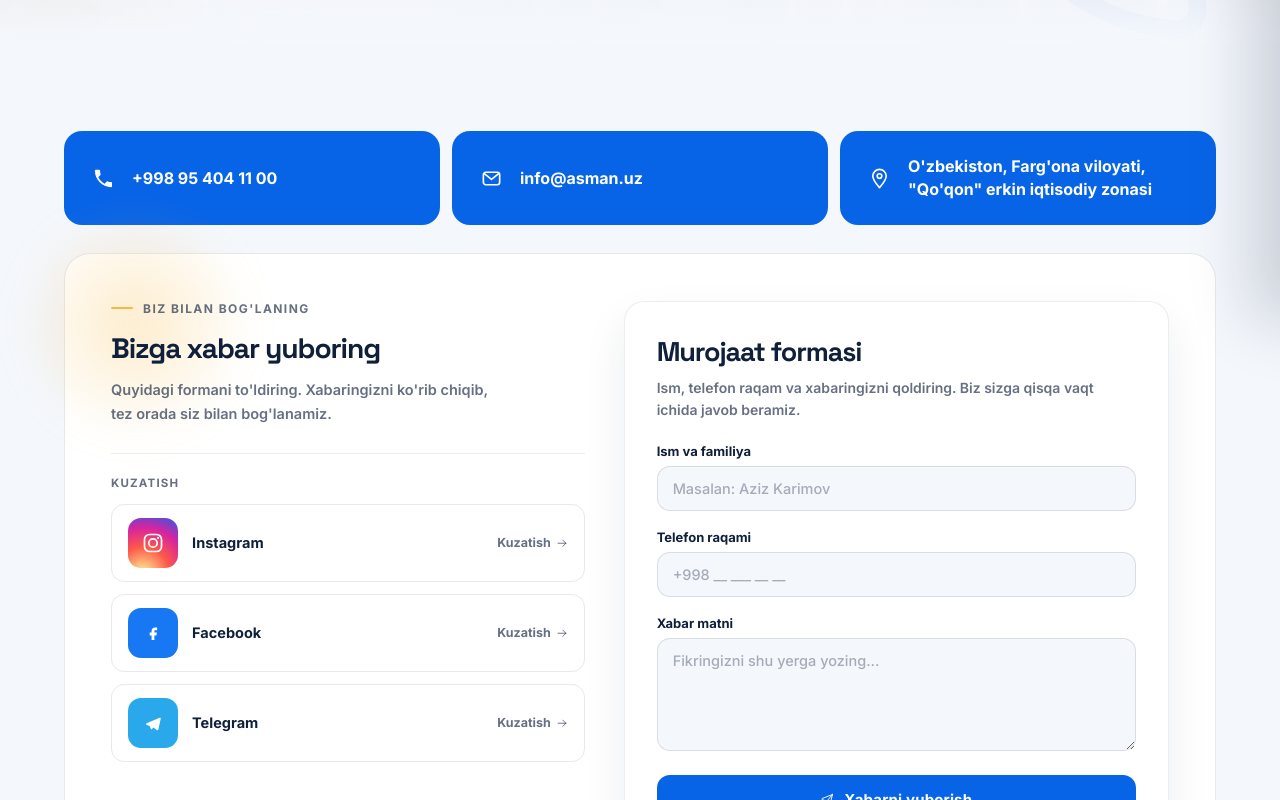
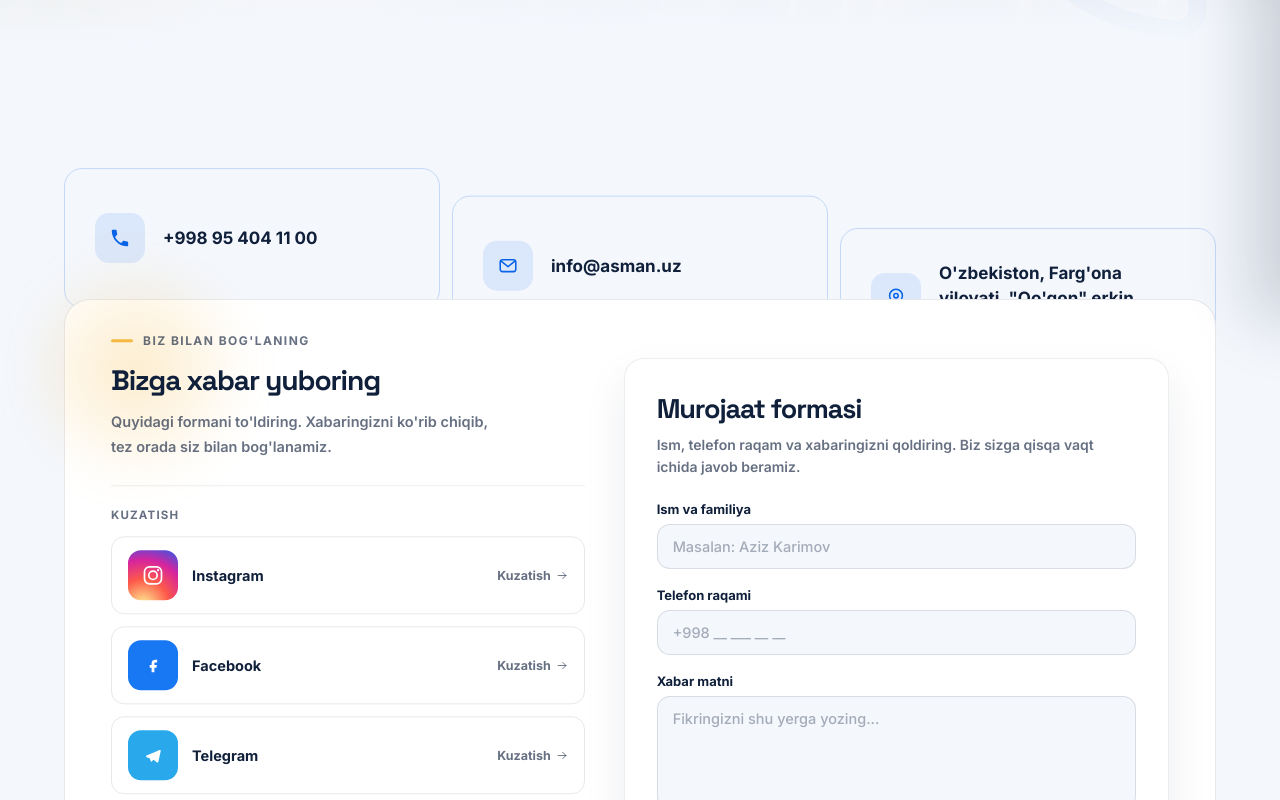
Before and after one commit to AkmaljonYusupov/Asman, a React (Vite) app: page /contact in a window 1280 px wide. Shown: the part 480-1280 px from the top of the page. Built offline with nearby package versions, Linux system fonts and the light colour scheme.

Commit message:
update cantact page

```diff
--- a/src/components/Contact/Contact.scss
+++ b/src/components/Contact/Contact.scss
@@ -104,35 +104,80 @@
   gap: 12px;
 }
 
+/* Pure positioning layer for scroll parallax (JS sets `transform` on
+   this node every frame) — kept separate from .cs-info-contact-row so
+   the pill's own hover transform below is never fought over by two
+   different things writing to the same `transform` property. */
+.cs-info-contact-parallax {
+  display: flex;
+  min-width: 0;
+}
+.cs-info-contact-parallax .cs-info-contact-row { flex: 1; }
+
 /* Phone/email/address rows — solid-fill pills, each a plain block of
    the same brand indigo with a white icon and value. */
 
 .cs-info-contact-row {
+  position: relative;
+  overflow: hidden;
+  isolation: isolate;
   display: flex;
   align-items: center;
-  gap: 16px;
+  gap: 18px;
   min-width: 0;
-  padding: 24px 26px;
+  padding: 32px 30px;
+  border: 1.5px solid rgba(8, 100, 231, .2);
   border-radius: 18px;
-  background: var(--sa-sky-600, #0864e7);
+  background: none;
   text-decoration: none;
-  transition: transform .2s ease, box-shadow .2s ease, background .2s ease;
+  transition: border-color .25s ease, box-shadow .25s ease, transform .2s ease;
 }
 .cs-info-contact-row:hover {
-  background: #0554c4;
-  box-shadow: 0 14px 28px rgba(8, 100, 231, .28);
+  border-color: var(--sa-sky-600, #0864e7);
+  box-shadow: 0 16px 32px rgba(8, 100, 231, .14);
   transform: translateY(-2px);
 }
+
+/* Second icon — hidden entirely at rest, only fades in as a large
+   watermark bled off the corner once the box is hovered. */
+.cs-info-contact-bg-icon {
+  position: absolute;
+  z-index: 0;
+  right: -18px;
+  bottom: -22px;
+  font-size: 108px;
+  line-height: 1;
+  color: var(--sa-sky-600, #0864e7);
+  opacity: 0;
+  transform: rotate(-6deg) scale(.92);
+  transition: opacity .3s ease, transform .3s ease;
+  pointer-events: none;
+}
+.cs-info-contact-row:hover .cs-info-contact-bg-icon {
+  opacity: .16;
+  transform: rotate(-2deg) scale(1);
+}
+
+/* First icon — small, on the left, coloured, always visible. */
 .cs-info-contact-icon {
+  position: relative;
+  z-index: 1;
   flex-shrink: 0;
   display: grid;
   place-items: center;
-  width: 26px;
-  height: 26px;
-  font-size: 23px;
+  width: 50px;
+  height: 50px;
+  border-radius: 14px;
+  background: rgba(8, 100, 231, .1);
+  color: var(--sa-sky-600, #0864e7);
+  font-size: 22px;
+  transition: background .25s ease, color .25s ease;
+}
+.cs-info-contact-row:hover .cs-info-contact-icon {
+  background: var(--sa-sky-600, #0864e7);
   color: #fff;
 }
-.cs-info-contact-text { display: flex; flex-direction: column; min-width: 0; }
+.cs-info-contact-text { position: relative; z-index: 1; display: flex; flex-direction: column; min-width: 0; }
 /* Visually hidden — kept in the DOM so screen readers still announce
    "Call us" / "Email us" / "Our location" before the value, matching
    the reference design which shows only the value itself on screen. */
@@ -149,10 +194,10 @@
 }
 .cs-info-contact-value {
   font-family: 'Inter', sans-serif;
-  font-size: 16px;
+  font-size: 17px;
   font-weight: 700;
   line-height: 1.45;
-  color: #fff;
+  color: var(--sa-ink, #10203b);
 }
 
 .cs-info-divider {
--- a/src/components/Contact/Contact.tsx
+++ b/src/components/Contact/Contact.tsx
@@ -93,22 +93,25 @@ const TelegramGlyph: IconFn = () => (
 )
 
 // Phone/email/address glyphs for the left panel's contact rows — same
-// flat, currentColor approach as the other icons in this file (not a
-// white-on-badge social glyph: these rows share one plain brand-colour
-// tile rather than a per-platform colour).
+// flat, currentColor approach as the other icons in this file. Unlike
+// the social glyphs (always white-on-colour-badge), these use
+// currentColor: each contact row renders the icon twice — small and
+// brand-blue in the badge, and large and faint as a background
+// watermark — so the colour needs to follow the CSS `color` set on
+// whichever wrapper is rendering it.
 const PhoneGlyph: IconFn = () => (
   <svg viewBox="0 0 24 24" width="1em" height="1em" fill="none" aria-hidden="true">
     <path
       d="M6.6 10.8c1.4 2.8 3.8 5.2 6.6 6.6l2.2-2.2c.3-.3.7-.4 1-.2 1.1.4 2.3.6 3.5.6.6 0 1 .4 1 1V20c0 .6-.4 1-1 1C10.9 21 3 13.1 3 3.9c0-.6.4-1 1-1h3.4c.6 0 1 .4 1 1 0 1.2.2 2.4.6 3.5.1.3 0 .7-.2 1L6.6 10.8Z"
-      fill="white"
+      fill="currentColor"
     />
   </svg>
 )
 
 const EmailGlyph: IconFn = () => (
   <svg viewBox="0 0 24 24" width="1em" height="1em" fill="none" aria-hidden="true">
-    <rect x="3.5" y="5.5" width="17" height="13" rx="2.5" stroke="white" strokeWidth="1.7" />
-    <path d="m4.5 7 7.5 6 7.5-6" stroke="white" strokeWidth="1.7" strokeLinecap="round" strokeLinejoin="round" />
+    <rect x="3.5" y="5.5" width="17" height="13" rx="2.5" stroke="currentColor" strokeWidth="1.7" />
+    <path d="m4.5 7 7.5 6 7.5-6" stroke="currentColor" strokeWidth="1.7" strokeLinecap="round" strokeLinejoin="round" />
   </svg>
 )
 
@@ -116,11 +119,11 @@ const MapPinGlyph: IconFn = () => (
   <svg viewBox="0 0 24 24" width="1em" height="1em" fill="none" aria-hidden="true">
     <path
       d="M12 21.5c4.2-4.6 7-8.3 7-12A7 7 0 0 0 5 9.5c0 3.7 2.8 7.4 7 12Z"
-      stroke="white"
+      stroke="currentColor"
       strokeWidth="1.7"
       strokeLinejoin="round"
     />
-    <circle cx="12" cy="9.5" r="2.4" stroke="white" strokeWidth="1.7" />
+    <circle cx="12" cy="9.5" r="2.4" stroke="currentColor" strokeWidth="1.7" />
   </svg>
 )
 
@@ -152,7 +155,64 @@ function useInView<T extends HTMLElement>(threshold = 0.15) {
   return { ref, inView }
 }
 
-// Splits a translated phrase into words that stagger in left-to-right —
+// Continuous scroll-linked parallax: as the page scrolls, the element
+// drifts vertically relative to how far its centre sits from the
+// viewport's centre, at `speed` (positive drifts down as it approaches
+// centre from above; negative drifts the opposite way — pairing a
+// positive and a negative speed on two nearby elements is what reads as
+// "depth"). The offset is lerped toward its target every frame instead
+// of snapping straight to it, so the motion stays smooth rather than
+// jittery. Sets `transform` directly on the DOM node (not via React
+// state) since this runs every animation frame. No-ops entirely when
+// the person has requested reduced motion.
+function useParallax<T extends HTMLElement>(speed: number) {
+  const ref = useRef<T | null>(null)
+  const current = useRef(0)
+  const target = useRef(0)
+
+  useEffect(() => {
+    const el = ref.current
+    if (!el) return
+    if (typeof window === 'undefined') return
+    if (window.matchMedia('(prefers-reduced-motion: reduce)').matches) return
+
+    let frame = 0
+    let ticking = false
+
+    function measure() {
+      const rect = el!.getBoundingClientRect()
+      const viewportCenter = window.innerHeight / 2
+      const elementCenter = rect.top + rect.height / 2
+      target.current = (viewportCenter - elementCenter) * speed
+      ticking = false
+    }
+    function onScroll() {
+      if (!ticking) {
+        ticking = true
+        requestAnimationFrame(measure)
+      }
+    }
+    function loop() {
+      current.current += (target.current - current.current) * 0.09
+      el!.style.transform = `translate3d(0, ${current.current.toFixed(2)}px, 0)`
+      frame = requestAnimationFrame(loop)
+    }
+
+    measure()
+    window.addEventListener('scroll', onScroll, { passive: true })
+    window.addEventListener('resize', measure)
+    frame = requestAnimationFrame(loop)
+    return () => {
+      window.removeEventListener('scroll', onScroll)
+      window.removeEventListener('resize', measure)
+      cancelAnimationFrame(frame)
+    }
+  }, [speed])
+
+  return ref
+}
+
+
 // same idea as PageHero.tsx's own AnimatedWords, kept as a local copy so
 // this component has no runtime dependency on PageHero's internals.
 function AnimatedWords({ text, active }: { text: string; active: boolean }) {
@@ -237,15 +297,31 @@ const CONTACT_ROWS: {
 // reads as a separate element from the "get in touch" card below it. =====
 function ContactQuickInfo() {
   const { t } = useTranslation()
+  // One hook call per row (fixed at 3 — CONTACT_ROWS never changes at
+  // runtime) rather than calling the hook inside .map, since hooks can't
+  // run a variable number of times per render. Each ref goes on a plain
+  // wrapper div, not the <a> itself — the <a> already has its own hover
+  // transform (the lift on :hover in Contact.scss), and setting an
+  // inline `transform` on the same element every animation frame would
+  // permanently override that CSS transform. Splitting parallax (outer
+  // wrapper) from hover (inner link) keeps both independent.
+  const parallaxRefs = [
+    useParallax<HTMLDivElement>(0.05),
+    useParallax<HTMLDivElement>(0.09),
+    useParallax<HTMLDivElement>(0.14),
+  ]
   return (
     <div className="cs-quick-info">
-      {CONTACT_ROWS.map(({ key, href, external, Icon }) => (
+      {CONTACT_ROWS.map(({ key, href, external, Icon }, i) => (
+        <div key={key} ref={parallaxRefs[i]} className="cs-info-contact-parallax">
           <a
-          key={key}
             className="cs-info-contact-row"
             href={href}
             {...(external ? { target: '_blank', rel: 'noopener noreferrer' } : {})}
           >
+            <span className="cs-info-contact-bg-icon" aria-hidden="true">
+              <Icon />
+            </span>
             <span className="cs-info-contact-icon">
               <Icon />
             </span>
@@ -254,6 +330,7 @@ function ContactQuickInfo() {
               <span className="cs-info-contact-value">{t(`footer.${key}`)}</span>
             </span>
           </a>
+        </div>
       ))}
     </div>
   )
@@ -265,8 +342,9 @@ function ContactQuickInfo() {
 // the form card inside the same bordered outer frame. =====
 function ContactInfoPanel() {
   const { t } = useTranslation()
+  const parallaxRef = useParallax<HTMLDivElement>(-0.035)
   return (
-    <div className="cs-info-panel">
+    <div className="cs-info-panel" ref={parallaxRef}>
       <p className="cs-info-eyebrow">
         <span className="cs-info-eyebrow-dash" aria-hidden="true" />
         {t('contactForm.info.eyebrow')}
@@ -303,6 +381,7 @@ const EMPTY_FORM: FormState = { fullName: '', phone: '', message: '' }
 function FormSection() {
   const { t } = useTranslation()
   const { ref, inView } = useInView<HTMLDivElement>()
+  const formCardParallaxRef = useParallax<HTMLDivElement>(0.035)
   const [form, setForm] = useState<FormState>(EMPTY_FORM)
   const [status, setStatus] = useState<SendStatus>('idle')
   const [touched, setTouched] = useState<Partial<Record<keyof FormState, boolean>>>({})
@@ -354,7 +433,7 @@ function FormSection() {
       <div className={`cs-contact-frame${inView ? ' in-view' : ''}`}>
         <ContactInfoPanel />
 
-        <div className="cs-form-card">
+        <div className="cs-form-card" ref={formCardParallaxRef}>
           <div className="cs-form-heading">
             <h2>{t('contactForm.heading')}</h2>
             <p>{t('contactForm.description')}</p>
@@ -420,21 +499,24 @@ function FormSection() {
 
 // ===== Map =====
 const MAP_EMBED_SRC =
-  'https://www.google.com/maps/embed?pb=!1m14!1m8!1m3!1d3035.9633472934443!2d71.0216583!3d40.4539482!3m2!1i1024!2i768!4f13.1!3m3!1m2!1s0x38bafbcbdb3b5941%3A0xac338a24c1d7d98e!2zQVNNQU4u0KPQvdC40YLQsNGAINC60L7RgNGF0L7QvdCw0YHQuA!5e0!3m2!1sru!2s!4v1787681943374!5m2!1sru!2s'
+  'https://www.google.com/maps/embed?pb=!1m14!1m8!1m3!1d3035.9633472934443!2d71.0216583!3d40.4539482!3m2!1i1024!2i768!4f13.1!3m3!1m2!1s0x38bafbcbdb3b5941%3A0xac338a24c1d7d98e!2zQVNNQU4u0KPQvdC40YLQsNGAINC60L7RgNGF0L7QvdCw0YHQuA!5e0!3m2!1sru!2s!4v1787710741551!5m2!1sru!2s'
 
 function MapSection() {
   const { t } = useTranslation()
   const { ref, inView } = useInView<HTMLDivElement>()
+  const headingParallaxRef = useParallax<HTMLDivElement>(0.06)
+  const frameParallaxRef = useParallax<HTMLDivElement>(-0.04)
 
   return (
     <section className="cs-map-section" ref={ref}>
-      <div className="cs-map-heading">
+      <div className="cs-map-heading" ref={headingParallaxRef}>
         <h2>
           <AnimatedWords text={t('contactMap.title')} active={inView} />
         </h2>
         <p className={`cs-map-lead${inView ? ' in-view' : ''}`}>{t('contactMap.description')}</p>
       </div>
 
+      <div ref={frameParallaxRef}>
         <div className={`cs-map-frame${inView ? ' in-view' : ''}`}>
           <iframe
             className="cs-map-iframe"
@@ -443,6 +525,7 @@ function MapSection() {
             loading="lazy"
             referrerPolicy="strict-origin-when-cross-origin"
           />
+        </div>
       </div>
     </section>
   )
```
Lines whose indentation alone changed are shown as unchanged.
